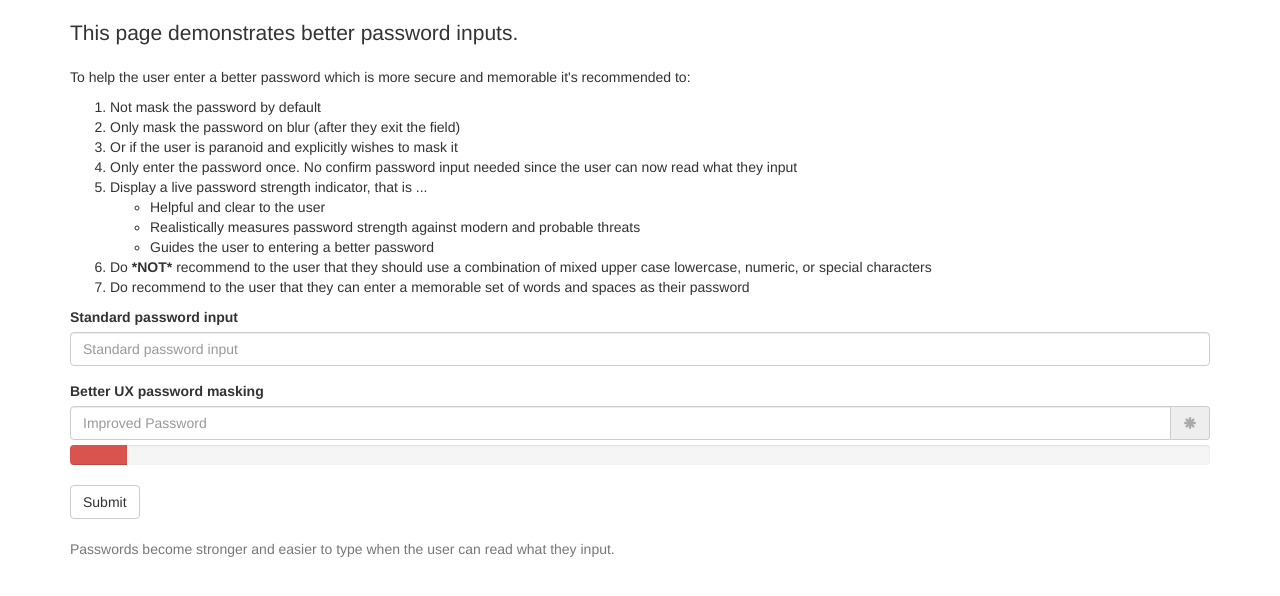
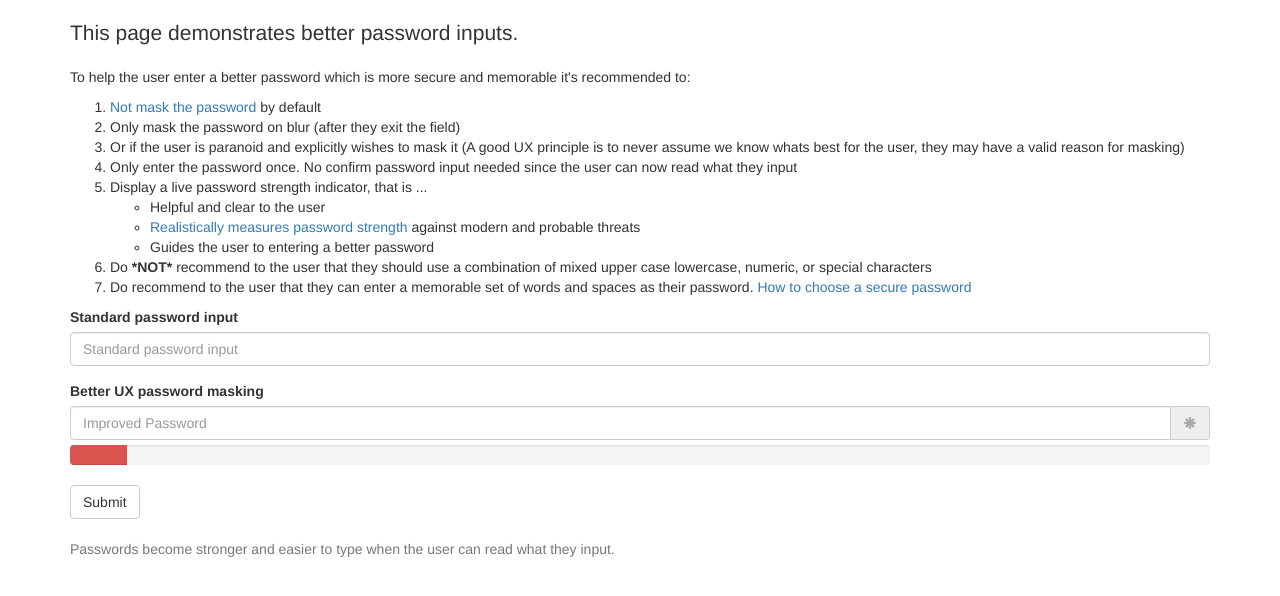
Before and after one commit to jimmythecoder/better-password-ux, a website: page index.html in a window 1280 px wide. Shown: the part 102-698 px from the top of the page. Drawn offline with nearby package versions, Linux system fonts and the light colour scheme.

Commit message:
Updated demo file.

```diff
--- a/index.html
+++ b/index.html
@@ -17,18 +17,18 @@
 	    <p class="lead">This page demonstrates better password inputs.</p>
 	    <p>To help the user enter a better password which is more secure and memorable it's recommended to:</p>
 	    <ol>
-	    	<li>Not mask the password by default</li>
+	    	<li><a target="_new" href="https://www.nngroup.com/articles/stop-password-masking/">Not mask the password</a> by default</li>
 	    	<li>Only mask the password on blur (after they exit the field)</li>
-	    	<li>Or if the user is paranoid and explicitly wishes to mask it</li>
+	    	<li>Or if the user is paranoid and explicitly wishes to mask it (A good UX principle is to never assume we know whats best for the user, they may have a valid reason for masking)</li>
 	    	<li>Only enter the password once. No confirm password input needed since the user can now read what they input</li>
 	    	<li>Display a live password strength indicator, that is ...
 	    		<ul>
 	    			<li>Helpful and clear to the user</li>
-	    			<li>Realistically measures password strength against modern and probable threats</li>
+	    			<li><a target="_new" href="https://blogs.dropbox.com/tech/2012/04/zxcvbn-realistic-password-strength-estimation/">Realistically measures password strength</a> against modern and probable threats</li>
 	    			<li>Guides the user to entering a better password</li>
 	    		</ul></li>
 	    	<li>Do <strong>*NOT*</strong> recommend to the user that they should use a combination of mixed upper case lowercase, numeric, or special characters</li>
-	    	<li>Do recommend to the user that they can enter a memorable set of words and spaces as their password</li>
+	    	<li>Do recommend to the user that they can enter a memorable set of words and spaces as their password. <a target="_new" href="https://blog.agilebits.com/2011/06/21/toward-better-master-passwords/">How to choose a secure password</a></li>
 	    </ol>
 	    <form>
 	        <div class="form-group">
```
